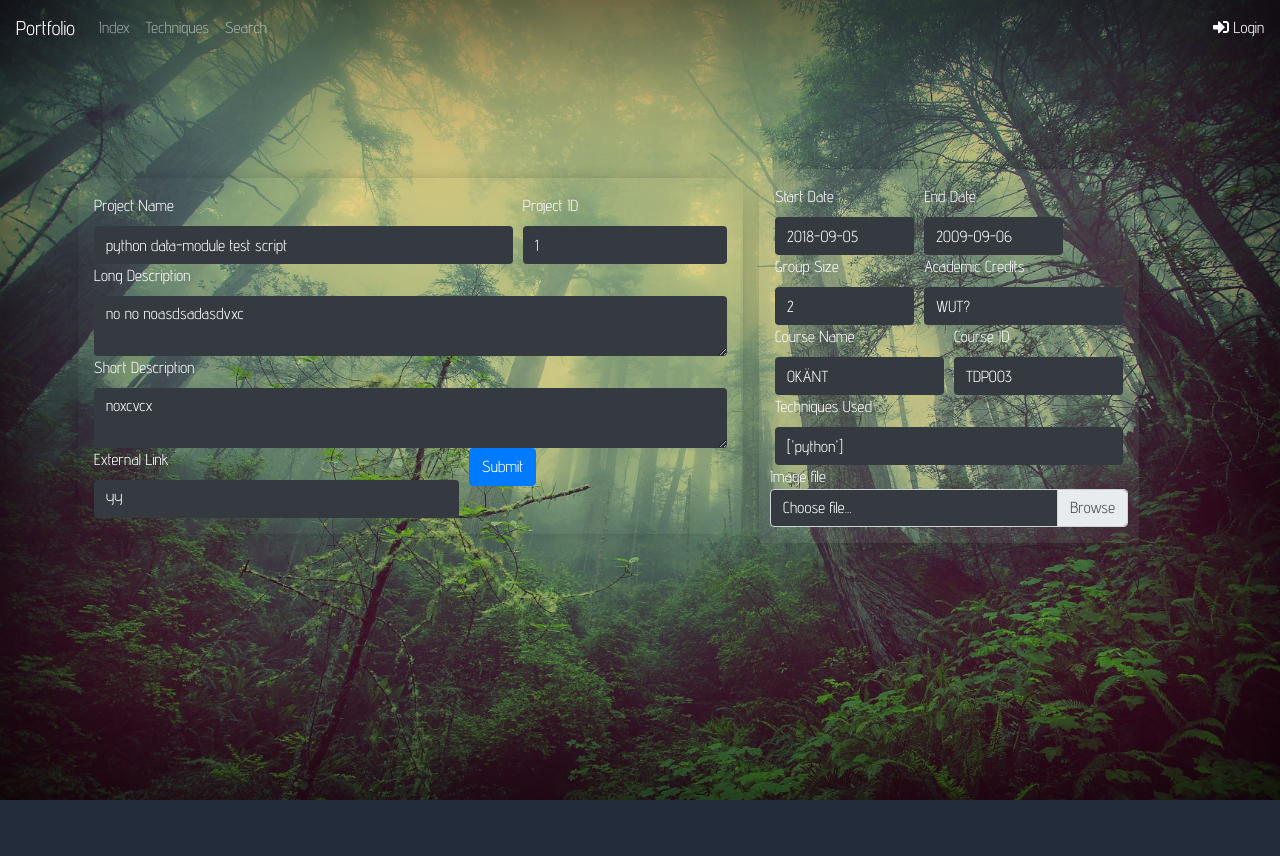
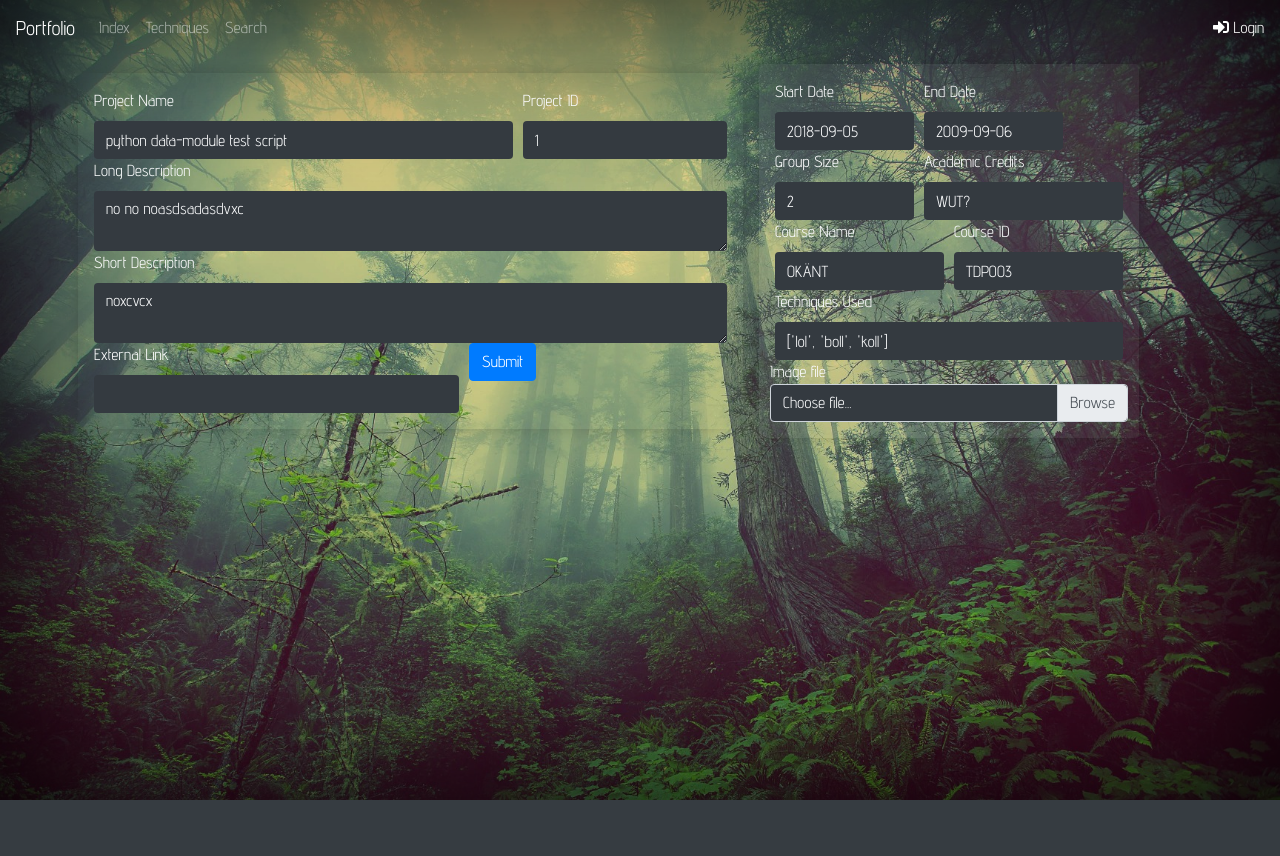
Before and after one commit to stureling/Portfolio, a Flask app: page /modify/1 in a window 1280 px wide. After the commit the page ends 800 px from the top, so only its background shows below. Run offline with Flask 2, Linux system fonts and the light colour scheme; a user stored in the database is signed in; some libraries are stand-ins or nearby versions.

Commit message:
Form validation done and CSS stuff for admin.

```diff
--- a/web/data.json
+++ b/web/data.json
@@ -6,8 +6,12 @@
         "long_description": "no no noasdsadasdvxc",
         "group_size": 2,
         "academic_credits": "WUT?",
-        "external_link": "YY",
-        "techniques_used": "['python']",
+        "external_link": "",
+        "techniques_used": [
+            "lol",
+            "boll",
+            "koll"
+        ],
         "project_name": "python data-module test script",
         "course_id": "TDP003",
         "end_date": "2009-09-06",
--- a/web/forms.py
+++ b/web/forms.py
@@ -1,20 +1,19 @@
 from wtforms import Form, BooleanField, StringField
 from wtforms import validators, IntegerField, DateField
 from wtforms import TextAreaField, ValidationError
+import re
 
 class_kw = "form-control text-light bg-dark"
+
+class Database():
+    def __init__(self, *args, **kwargs):
+        pass
 
 
 
 class ModifyForm(Form):
-
     def __init__(self, *args,  **kwargs):
-        self.db = kwargs["database"]
         super().__init__(*args, **kwargs)
-
-    @property
-    def _db(self):
-        return self.db
 
     start_date = StringField("Start Date")
     end_date = StringField("End Date")
@@ -23,13 +22,25 @@ class ModifyForm(Form):
     short_description = TextAreaField("Short Description")
     group_size = IntegerField("Group Size")
     academic_credits = StringField("Academic Credits")
-    external_link = StringField("External Link", [validators.URL(), validators.Optional()])
-    techniques_used = StringField("Techniques Used")
+    external_link = StringField("External Link",
+                                [validators.URL(), validators.Optional()])
+    techniques_used = StringField("Techniques Used",
+                                  [validators.Regexp("\w{1,}[,\n]{1,}",
+                                                     flags=re.IGNORECASE, message="Please enter as comma-separated words.")])
     project_name = StringField("Project Name",
                                [validators.Length(min=1)])
     course_id = StringField("Course ID")
+    project_id = IntegerField("Project ID",
+                              [validators.InputRequired()])
+    big_image = StringField("Big images")
+
+class ModifyFormAdd(ModifyForm):
+
+    def __init__(self, *args, **kwargs):
+        self.db = kwargs["database"]
+        super().__init__(*args, **kwargs)
+
     project_id = IntegerField("Project ID", [validators.InputRequired()])
     def validate_project_id(self, field):
-        if field.data in  [x["project_id"] for x in self._db]:
+        if field.data in  [x["project_id"] for x in self.db]:
             raise ValidationError("Project ID already in database.")
-    big_image = StringField("Big images")
--- a/web/main.py
+++ b/web/main.py
@@ -100,23 +100,45 @@ def modify(project_id):
     global db
 
     if project_id == "add":
-        return "This is where we add stuff."
+        form = forms.ModifyFormAdd(request.form, database=db)
+        # Add new project.
+        if request.method == "POST" and form.validate():
+            flash("Project modified successfully.", "success")
+            db.append({})
+            for k,v in form.data.items():
+                if k == "techniques_used":
+                    v = v.split(",")
+                db[-1][k] = v
+
+            data.save(db, "data.json")
+
+
     elif  (project_id.isdigit() and
            int(project_id) in  [x["project_id"] for x in db]):
         # Get current project and its index
         project = data.search(db, search=project_id,
                               search_fields=["project_id"])
         p_index = db.index(project[0])
+        form = forms.ModifyForm(request.form,
+                               data=project[0], database=db)
+        # Modify the project.
+        if request.method == "POST" and form.validate():
+            flash("Project modified successfully.", "success")
+            for k,v in form.data.items():
+                if project[0][k] != v:
+                    if k == "techniques_used":
+                        v = v.split(",")
+                project[0][k] = v
+
+            data.save(db, "data.json")
+
     else:
         abort(404)
 
     # Instantiated WTForm of ModifyForm type
-    form = forms.ModifyForm(request.form, data=project[0], database=db)
     class_kw = forms.class_kw
 
-    if request.method == "POST" and form.validate():
-        flash("Project modified successfully.", "success")
-        # data.save(db, "data.json")
+
 
 
     return render_template("modify.html", **locals())
--- a/web/static/css/custom.css
+++ b/web/static/css/custom.css
@@ -8,12 +8,19 @@ body {
 }
 
 .image-div {
-    height:700px;
     background:url('../images/background.jpg');
     background-size: cover;
     background-repeat: no-repeat;
     box-shadow: inset 0px 0px 200px 0px rgba(0,0,0,1);
 }
+
+.image-bg {
+    background:url('../images/background.jpg') no-repeat center center fixed;
+    background-size: cover;
+    background-repeat: no-repeat;
+    box-shadow: inset 0px 0px 200px 0px rgba(0,0,0,1);
+}
+
 
 .4rem {
     font-size:4rem;
@@ -54,3 +61,7 @@ body {
 .form-control {
     border:0;
 }
+
+.bg-blur {
+    backdrop-filter: blur(100px);
+}
--- a/web/templates/admin_template.html
+++ b/web/templates/admin_template.html
@@ -1,5 +1,5 @@
 <!DOCTYPE html>
-<html lang="en" class="full-body">
+<html lang="en" class="image-bg h-100" style="">
   <head>
     <meta charset="utf-8">
     <meta http-equiv="X-UA-Compatible" content="IE=edge">
@@ -30,7 +30,7 @@
       <script src="https://oss.maxcdn.com/respond/1.4.2/respond.min.js"></script>
     <![endif]-->
     </head>
-  <body class="dark-blue full-body image-div">
+  <body style="background-color:rgba(0,0,0,0);">
         <!-- Navigation bar -->
         <nav class="navbar navbar-expand-lg navbar-dark"
 	     style="background-color: transparent">
@@ -57,8 +57,8 @@
         </nav>
         {% block header_content %}
         {% endblock %}
-      </div>
-      {% block body %}
+</div>
+{% block body %}
       {% endblock %}
       <!-- jQuery (necessary fr Bootstrap's JavaScript plugins) -->
       <script src="https://ajax.googleapis.com/ajax/libs/jquery/1.12.4/jquery.min.js"></script>
@@ -66,5 +66,5 @@
       <script src="../static/js/bootstrap.min.js"></script>
       <script src="https://cdnjs.cloudflare.com/ajax/libs/bootstrap-select/1.13.2/js/bootstrap-select.min.js"></script>
 
-    </body>
+</body>
 </html>
--- a/web/templates/index.html
+++ b/web/templates/index.html
@@ -4,7 +4,7 @@
     {% include "navbar.html" %}
     {% block navbar %}
     {% endblock %}
-    <div class="container mw-100 image-div">
+    <div class="container  mw-100 image-div" style="height:100vh">
         <div class="row h-25">
 	        &nbsp
 	        &nbsp;
--- a/web/templates/modify.html
+++ b/web/templates/modify.html
@@ -3,7 +3,7 @@
 
 {% block body %}
 <div class="h-100 container">
-  <div class="h-75 row align-items-sm-center text-light">
+  <div class="h-100 row align-items-sm-center text-light">
     <div class=" col-md-7 m-2 p-3 bg-trans bg-shadow-dark rounded">
       {% include "message_flashing.html" %}
       <!-- Form for input -->
```
Also changed, not shown: web/templates/add.html (+9 -1 lines), web/templates/project.html (+4 -4 lines).
